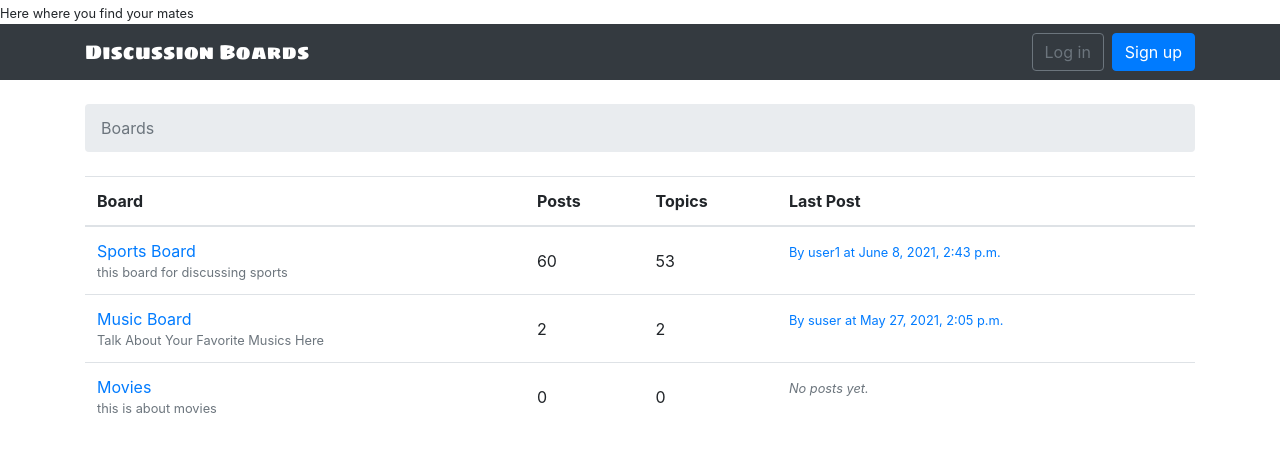
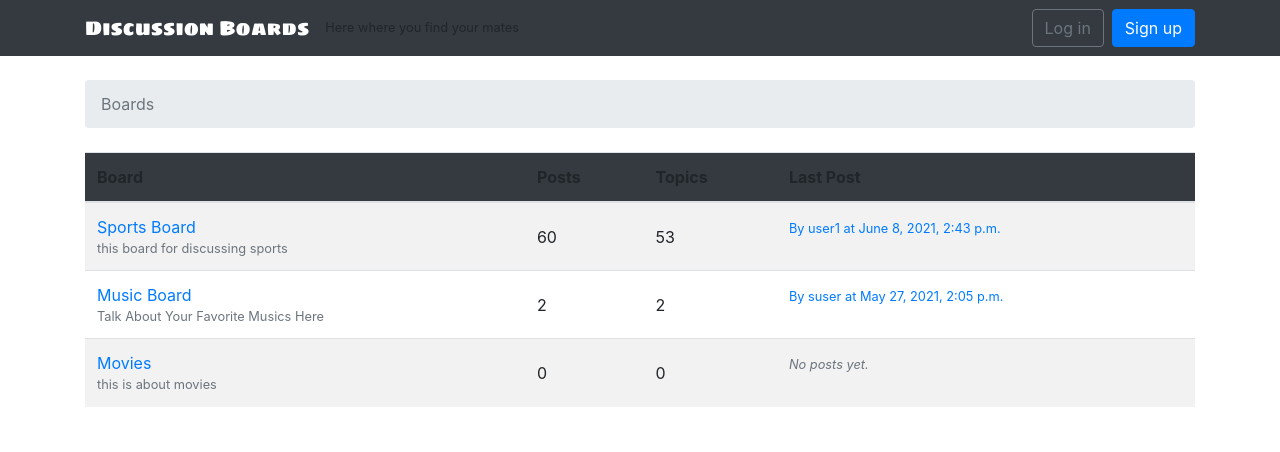
Before and after one commit to amd-nsr/d-boards, a Django app: page / in a window 1280 px wide. Shown: the top 452 px of the page. Run offline with Django 3.2, Linux system fonts and the light colour scheme; data comes from the database, SQL or seed files in the repository; some libraries are stand-ins or nearby versions.

Commit message:
templates improve

```diff
--- a/templates/base.html
+++ b/templates/base.html
@@ -4,7 +4,6 @@
   <head>
     <meta charset="utf-8">
     <title>{% block title %}Discussion Boards{% endblock %}</title>
-    <small>Here where you find your mates</small>
     <link rel="preconnect" href="https://fonts.gstatic.com">
     <link href="https://fonts.googleapis.com/css2?family=Sigmar+One&display=swap" rel="stylesheet">
     <link rel="stylesheet" href="{% static 'css/app.css' %}">
@@ -17,6 +16,7 @@
   <nav class="navbar navbar-expand-sm navbar-dark bg-dark">
     <div class="container">
       <a class="navbar-brand" href="{% url 'home' %}">Discussion Boards</a>
+      <small>Here where you find your mates</small>
       <button class="navbar-toggler" type="button" data-toggle="collapse" data-target="#mainMenu" aria-controls="mainMenu" aria-expanded="false" aria-label="Toggle navigation">
         <span class="navbar-toggler-icon"></span>
       </button>
--- a/templates/home.html
+++ b/templates/home.html
@@ -5,8 +5,8 @@
 {% endblock %}
 
 {% block content %}
-  <table class="table">
-    <thead class="thead-inverse">
+  <table class="table table-striped">
+    <thead class="thead-inverse bg-dark">
       <tr>
         <th>Board</th>
         <th>Posts</th>
--- a/templates/topics.html
+++ b/templates/topics.html
@@ -18,8 +18,8 @@
 <!-- end of the new topic -->
 
 <!-- the section below is a topics table -->
-<table class="table table-striped mb-4">
-  <thead class="thead-inverse">
+<table class="table table-striped mb-4 ">
+  <thead class="thead-inverse bg-dark">
     <tr>
       <th>Topic</th>
       <th>Starter</th>
```
